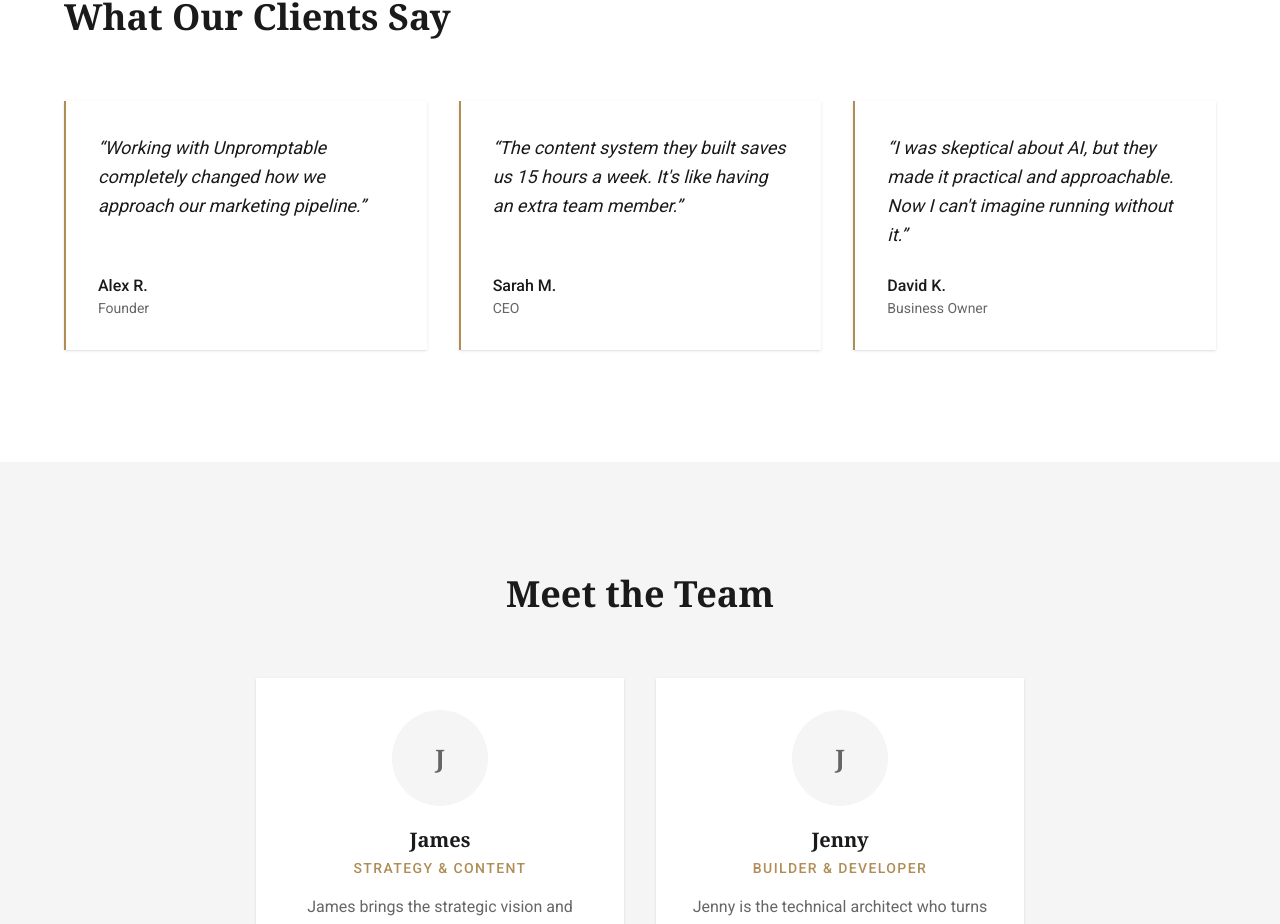
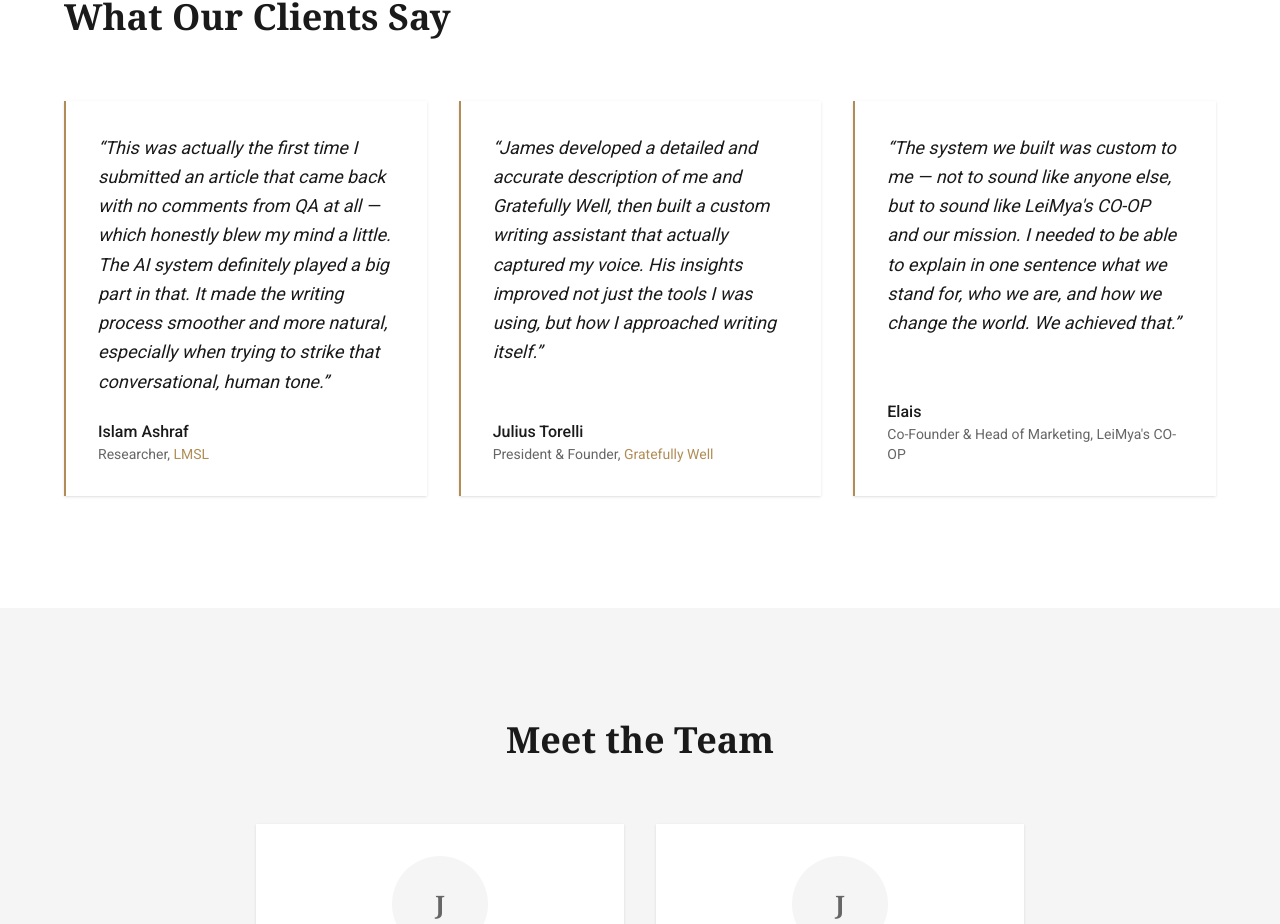
Before and after one commit to Unpromptable-Assets/unpromptable-assets, a Next.js app: page / in a window 1280 px wide. Shown: the part 4095-5019 px from the top of the page. Built offline with nearby package versions, Linux system fonts and the light colour scheme.

Commit message:
Replace placeholder testimonials with real client testimonials and add business hyperlinks

```diff
--- a/src/components/Testimonials.tsx
+++ b/src/components/Testimonials.tsx
@@ -3,21 +3,26 @@ import FadeIn from "./FadeIn";
 const testimonials = [
   {
     quote:
-      "Working with Unpromptable completely changed how we approach our marketing pipeline.",
-    name: "Alex R.",
-    role: "Founder",
+      "This was actually the first time I submitted an article that came back with no comments from QA at all — which honestly blew my mind a little. The AI system definitely played a big part in that. It made the writing process smoother and more natural, especially when trying to strike that conversational, human tone.",
+    name: "Islam Ashraf",
+    role: "Researcher",
+    business: "LMSL",
+    businessUrl: "https://lifemanagementsciencelabs.com/",
   },
   {
     quote:
-      "The content system they built saves us 15 hours a week. It's like having an extra team member.",
-    name: "Sarah M.",
-    role: "CEO",
+      "James developed a detailed and accurate description of me and Gratefully Well, then built a custom writing assistant that actually captured my voice. His insights improved not just the tools I was using, but how I approached writing itself.",
+    name: "Julius Torelli",
+    role: "President & Founder",
+    business: "Gratefully Well",
+    businessUrl: "https://www.gratefullywell.com/",
   },
   {
     quote:
-      "I was skeptical about AI, but they made it practical and approachable. Now I can't imagine running without it.",
-    name: "David K.",
-    role: "Business Owner",
+      "The system we built was custom to me — not to sound like anyone else, but to sound like LeiMya's CO-OP and our mission. I needed to be able to explain in one sentence what we stand for, who we are, and how we change the world. We achieved that.",
+    name: "Elais",
+    role: "Co-Founder & Head of Marketing",
+    business: "LeiMya's CO-OP",
   },
 ];
 
@@ -43,7 +48,26 @@ export default function Testimonials() {
                 </p>
                 <div className="mt-6">
                   <p className="font-medium text-foreground">{t.name}</p>
-                  <p className="text-sm text-muted">{t.role}</p>
+                  <p className="text-sm text-muted">
+                    {t.role}
+                    {t.business && (
+                      <>
+                        ,{" "}
+                        {t.businessUrl ? (
+                          <a
+                            href={t.businessUrl}
+                            target="_blank"
+                            rel="noopener noreferrer"
+                            className="text-gold hover:underline"
+                          >
+                            {t.business}
+                          </a>
+                        ) : (
+                          <span>{t.business}</span>
+                        )}
+                      </>
+                    )}
+                  </p>
                 </div>
               </div>
             </FadeIn>
```
